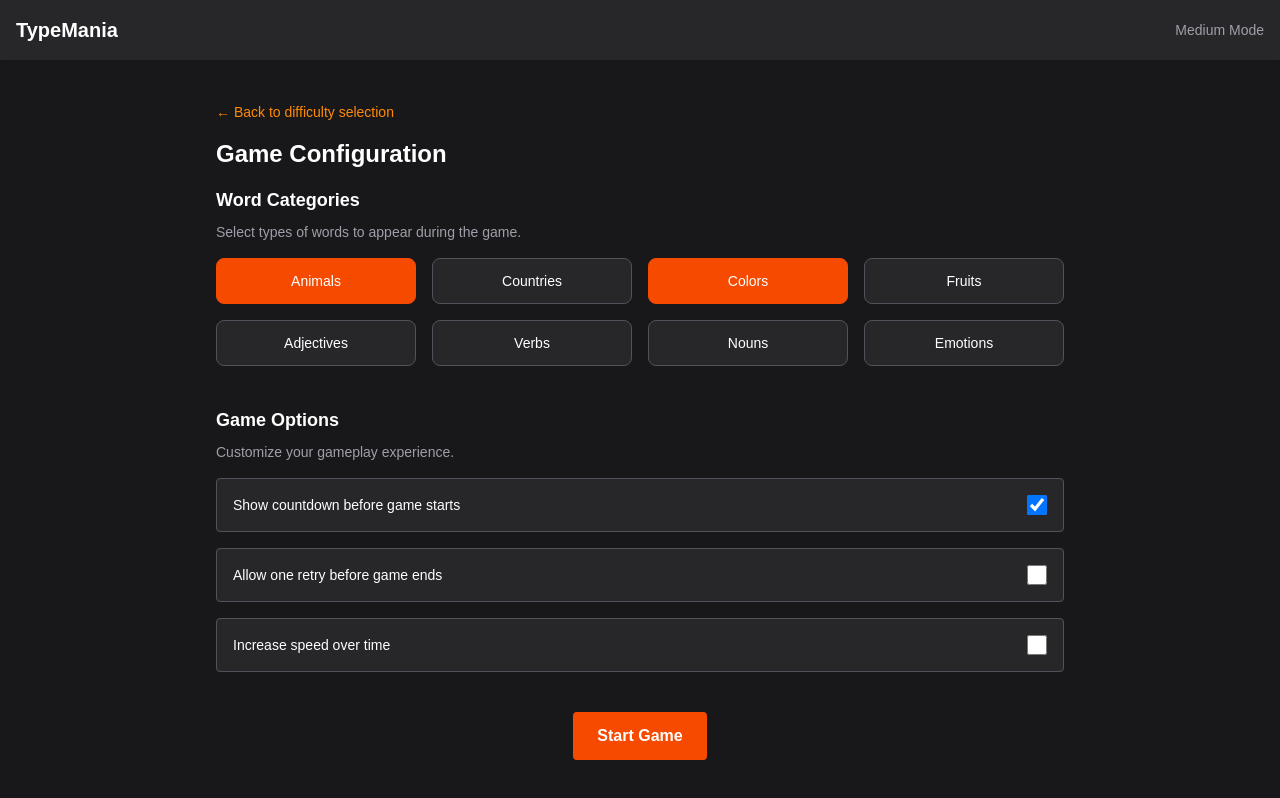
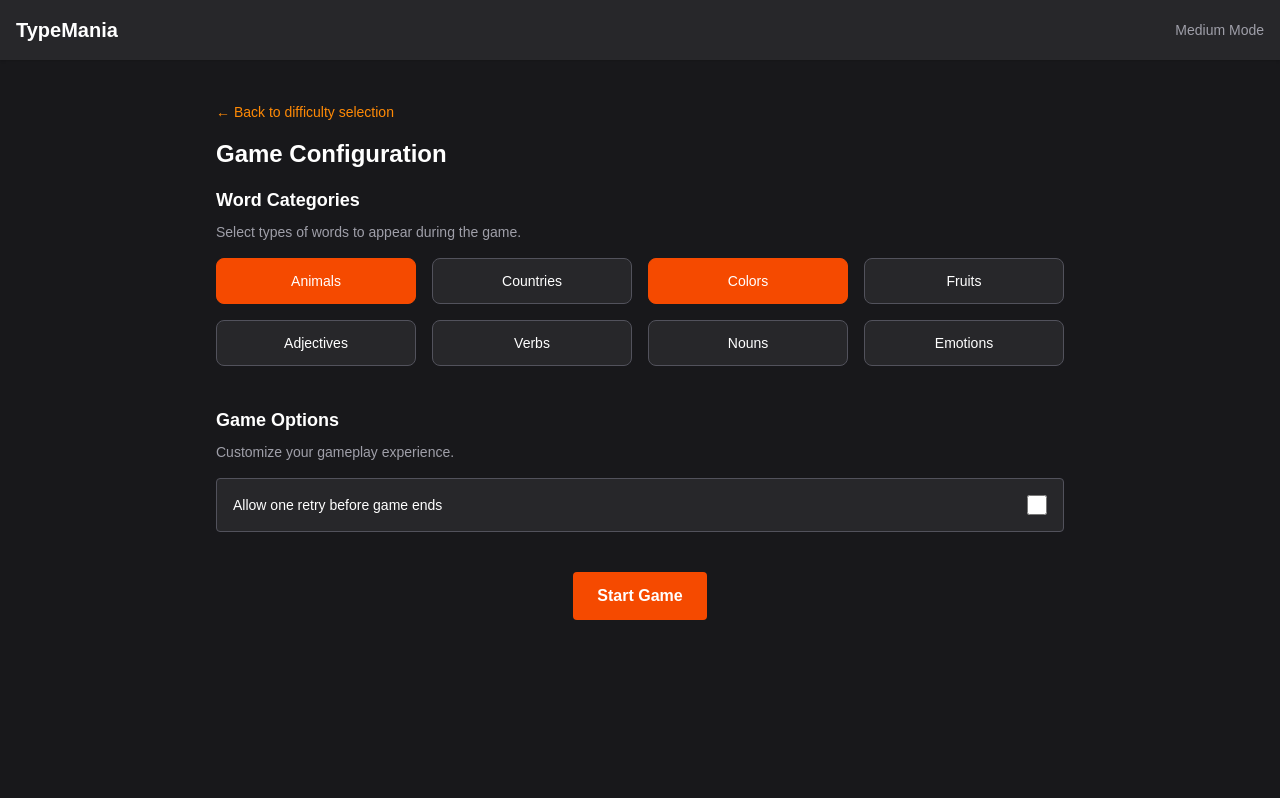
Before and after one commit to reubenjds/typemania, a Next.js app: page /configure in a window 1280 px wide. Built offline with nearby package versions, Linux system fonts and the light colour scheme.

Commit message:
fix: options

```diff
--- a/src/app/configure/page.tsx
+++ b/src/app/configure/page.tsx
@@ -15,9 +15,7 @@ export default function ConfigurePage() {
 		"colors",
 	]);
 	const [gameOptions, setGameOptions] = useState({
-		showCountdown: true,
 		allowRetry: false,
-		increaseSpeed: false,
 	});
 
 	const handleCategoryToggle = (category: string) => {
@@ -97,16 +95,8 @@ export default function ConfigurePage() {
 					<div className='space-y-4'>
 						{[
 							{
-								key: "showCountdown",
-								label: "Show countdown before game starts",
-							},
-							{
 								key: "allowRetry",
 								label: "Allow one retry before game ends",
-							},
-							{
-								key: "increaseSpeed",
-								label: "Increase speed over time",
 							},
 						].map(({ key, label }) => (
 							<label
```
